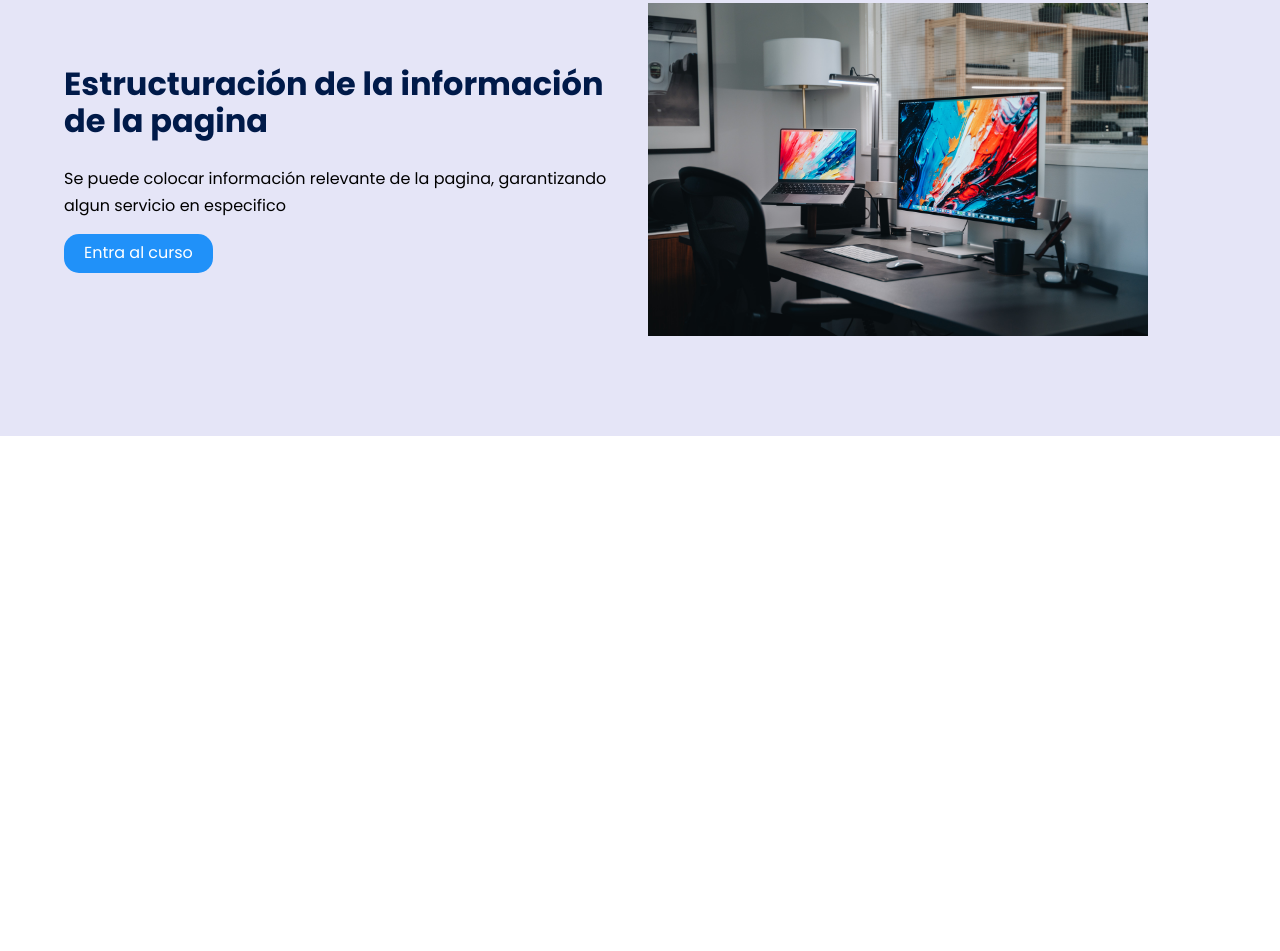
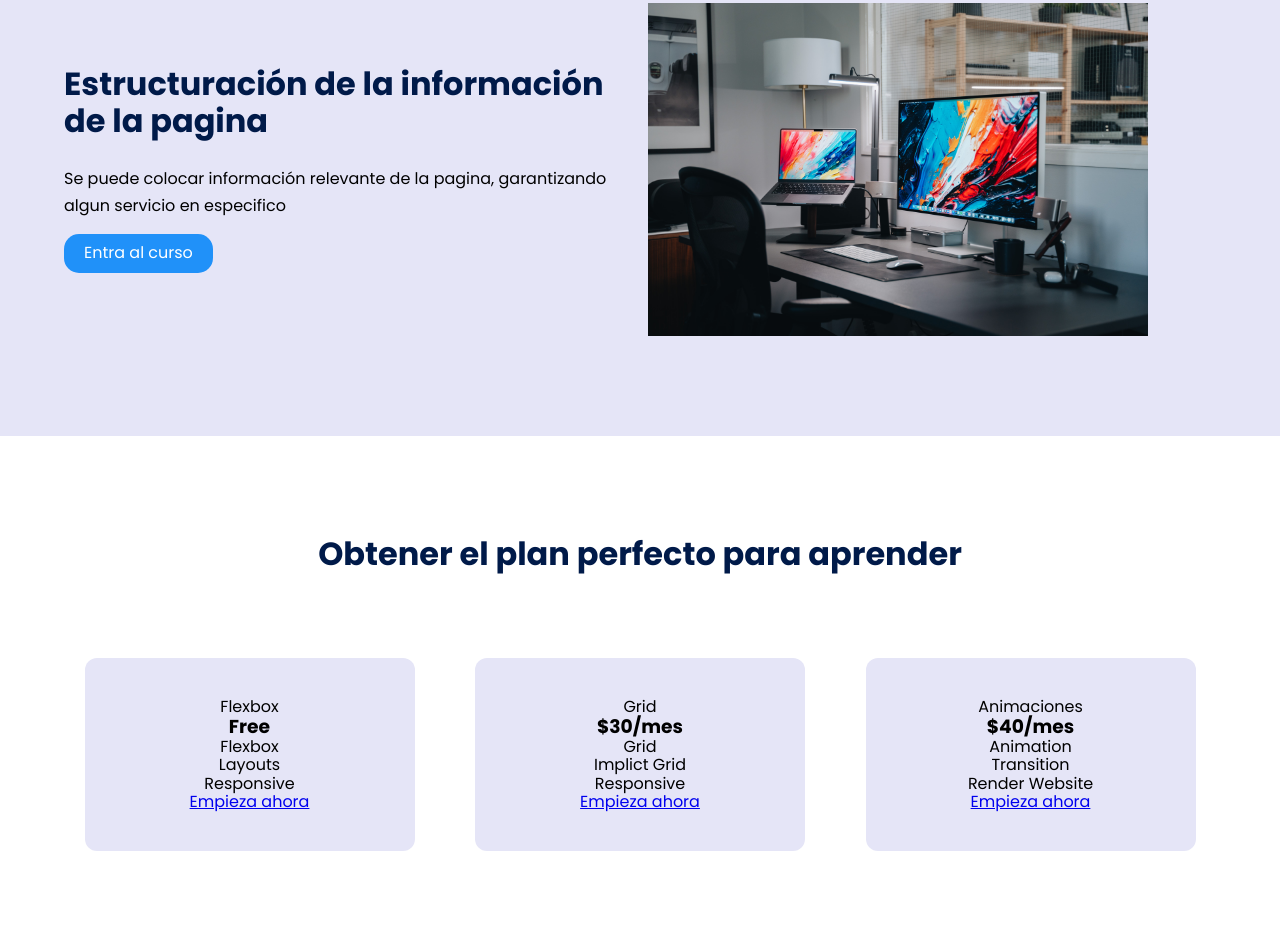
Before and after one commit to RFuentes2/Pagina-web, a plain HTML site: page index.html in a window 1280 px wide. Shown: the part 1398-2349 px from the top of the page. Before the commit the page ends 1834 px from the top, so only its background shows below. Drawn offline with Linux system fonts and the light colour scheme.

Commit message:
Actualizacion de precios

```diff
--- a/CSS/estilos.css
+++ b/CSS/estilos.css
@@ -193,3 +193,30 @@ overflow: hidden;
     width: 100%;
     display: block;
 }
+
+/* price */
+.price{
+    text-align: center;
+}
+.price_table{
+    padding-top: 60px;
+    display: flex;
+    flex-wrap: wrap;
+    gap: 2.5em;
+    justify-content: space-evenly;
+    align-items: center;
+}
+
+.price_element{
+    background-color: #e5e5f7;
+    text-align: center;
+    border-radius: 12px;
+    width: 330px;
+    padding: 40px;
+    --color-plan: #696871;
+    --color-price: #1D293F;
+    --bg-cta: #fff;
+    --color-cta: #5454D4;
+    --color-items: #696871;
+
+}
--- a/index.html
+++ b/index.html
@@ -98,6 +98,52 @@
             </div>
         </section>
 
+        <section class="price container">
+            <h2 class="subtitle">Obtener el plan perfecto para aprender </h2>
+
+            <div class="price_table">
+                <div class="price_element">
+                    <p class="price_name">Flexbox</p>
+                    <h3 class="price_price">Free</h3>
+
+                    <div class="price_items">
+                        <p class="price_features">Flexbox</p>
+                     <p class="price_features">Layouts</p>
+                        <p class="price_features">Responsive</p>
+                    </div>
+                    <a href="#" class="price_cta" >Empieza ahora</a>
+                </div>
+
+
+                <div class="price_element price_element--best">
+                    <p class="price_name">Grid</p>
+                    <h3 class="price_price">$30/mes</h3>
+
+                    <div class="price_items">
+                        <p class="price_features">Grid</p>
+                     <p class="price_features">Implict Grid</p>
+                        <p class="price_features">Responsive</p>
+                    </div>
+                    <a href="#" class="price_cta" >Empieza ahora</a>
+                </div>
+
+
+                <div class="price_element">
+                    <p class="price_name">Animaciones</p>
+                    <h3 class="price_price">$40/mes</h3>
+
+                    <div class="price_items">
+                        <p class="price_features">Animation</p>
+                     <p class="price_features">Transition</p>
+                        <p class="price_features">Render Website</p>
+                    </div>
+                    <a href="#" class="price_cta" >Empieza ahora</a>
+                </div>
+
+            </div>
+        </section>
+
+
     </main>
 
 </body>
```
